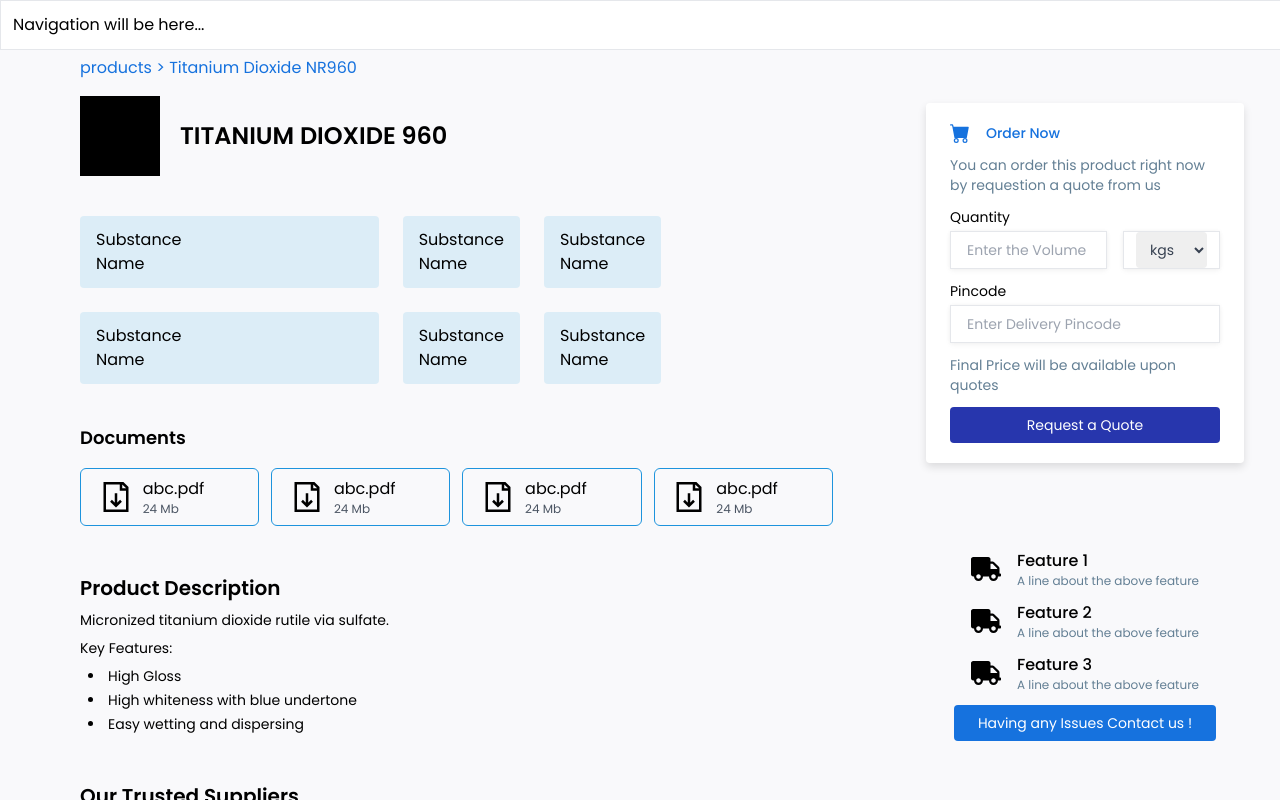
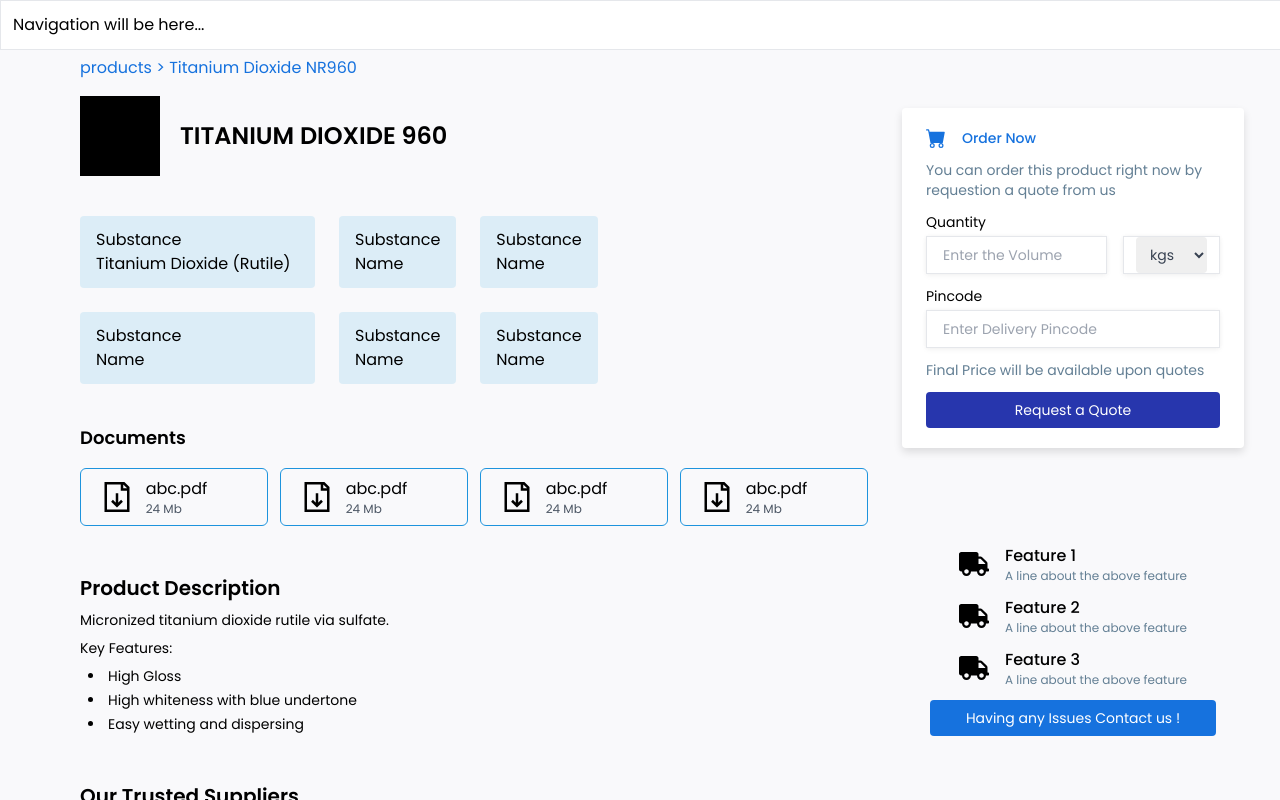
Before and after one commit to maheshpatil132/internship_frontend, a React (Create React App) app: page /prod in a window 1280 px wide. Shown: the top 800 px of the page. Built offline with nearby package versions, Linux system fonts and the light colour scheme.

Commit message:
added routing

```diff
--- a/src/components/OrderForm.js
+++ b/src/components/OrderForm.js
@@ -10,8 +10,9 @@ const OrderForm = () => {
 
 
     return (
-        <div className='px-1 mt-11'>
-            <form action="" className='order_shadow flex flex-col space-y-3 py-5 px-6 rounded  bg-white text-sm'>
+        <div className='px-1 mt-11 order_form'>
+            <div className=' rounded flex  order_shadow  bg-white'>
+            <form action="" className=' flex flex-col space-y-3 py-5 px-6  text-sm'>
                 <div className=' flex items-center gap-4 text-buyer-primary font-medium'>
                     <BsCartFill size={20} />
                     <h1>Order Now</h1>
@@ -54,6 +55,14 @@ const OrderForm = () => {
                 <button className=' button bg-buyer-primary py-2 px-4 rounded text-white'>Request a Quote</button>
             </form>
 
+            <form action="" className=' right_form left-full flex flex-col space-y-3 py-5 px-6  text-sm'>
+            <div className=' flex items-center gap-4 text-buyer-primary font-medium'>
+                    <BsCartFill size={20} />
+                    <h1>Order Now</h1>
+                </div>
+            </form>
+            </div>
+
         </div>
     )
 }
--- a/src/components/ProdDerc.js.js
+++ b/src/components/ProdDerc.js.js
@@ -7,7 +7,7 @@ import img3 from '../images/image6.png'
 function ProdDecr() {
 	return (
 		<>
-			<div className="h-full w-4/5 ">
+			<div className="h-full w-10/12 ">
 
 				<div className="px-20 py-14">
 
@@ -27,9 +27,9 @@ function ProdDecr() {
 					{/* Technical Description */}
 					<div className='mt-10'>
 						<div className="flex">
-							<div className="py-3 px-4 rounded prod_bag  w-1/3">
+							<div className="py-3 px-4 rounded prod_bag  w-1/4">
 								<p class="font-xs">Substance</p>
-								<h3 class="font-xl">Name</h3>
+								<h3 class="font-xl">Titanium Dioxide (Rutile)</h3>
 							</div>
 							<div className="py-3 mx-6 px-4 rounded prod_bag w-1/10">
 								<p class="font-xs">Substance</p>
@@ -41,7 +41,7 @@ function ProdDecr() {
 							</div>
 						</div>
 						<div className="flex mt-6">
-							<div className="py-3 px-4 prod_bag rounded w-1/3">
+							<div className="py-3 px-4 prod_bag rounded w-1/4">
 								<p class="font-xs">Substance</p>
 								<h3 class="font-xl">Name</h3>
 							</div>
--- a/src/components/Prodcut.js
+++ b/src/components/Prodcut.js
@@ -11,7 +11,7 @@ const Prodcut = () => {
        <div className=' product flex-1 h-screen overflow-y-scroll '>
          <ProdDecr/>
        </div>
-       <div className='h-screen fixed right-0 justify-around order_form px-8 py-4 flex flex-col'>
+       <div className='h-screen fixed right-0 justify-around px-8 py-4 flex flex-col'>
           <OrderForm/>
           <Featues/>
        </div>
--- a/src/index.css
+++ b/src/index.css
@@ -71,7 +71,7 @@ body {
 
 
 .order_form{
-  width: 390px;
+  width: 350px;
 }
 
 .order_shadow{
@@ -96,3 +96,9 @@ body {
 .button{
   background-color: #2736ad;
 }
+
+
+.right_form{
+  position: absolute;
+  left: 200%;
+}
```
